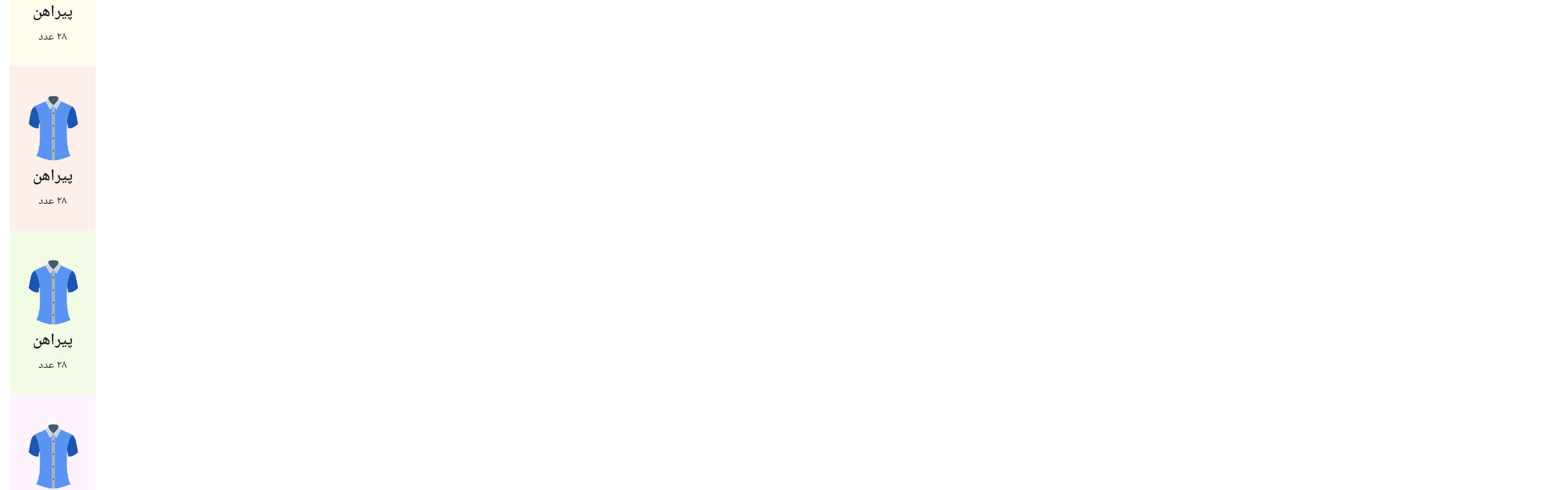
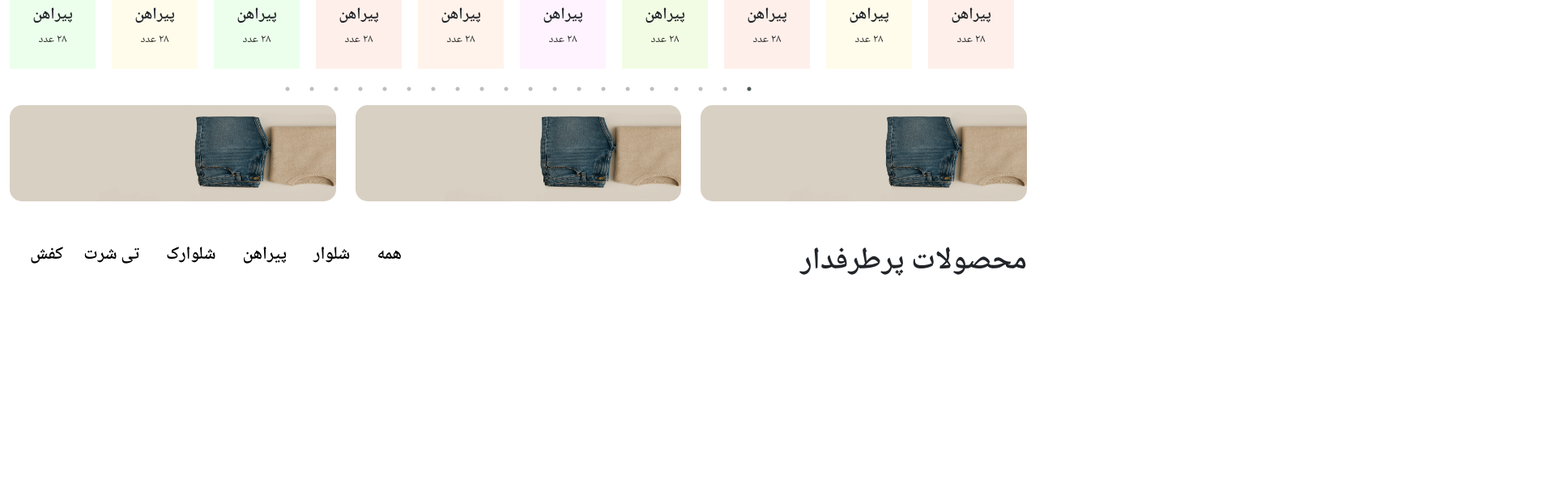
Before and after one commit to nima256/react-ecommerce, a React (Create React App) app: page / in a window 1280 px wide. Shown: the part 838-1444 px from the top of the page at 81% size, 1920 px wide, since content can reach past the window. After the commit the page ends 1411 px from the top, so only its background shows below. Built offline with nearby package versions, Linux system fonts and the light colour scheme; no server answers.

Commit message:
Adding Products

```diff
--- a/src/App.css
+++ b/src/App.css
@@ -36,3 +36,15 @@
 .transition {
   transition: all 0.3s ease-in-out;
 }
+
+.mr-auto {
+  margin-right: auto !important;
+}
+
+.mb-0 {
+  margin-bottom: 0 !important;
+}
+
+.mt-0 {
+  margin-bottom: 0px;
+}
--- a/src/components/banners/banners.css
+++ b/src/components/banners/banners.css
@@ -1,6 +1,5 @@
 .bannerSection {
   padding: 25px 0px;
-  margin-bottom: 100px;
 }
 
 .bannerSection .box {
--- a/src/components/slider/slider.js
+++ b/src/components/slider/slider.js
@@ -3,7 +3,7 @@ import "slick-carousel/slick/slick-theme.css";
 import Slider from "react-slick";
 import "./slider.css";
 
-import Slide1 from "../../../assets/images/slide1.png";
+import Slide1 from "../../assets/images/slide1.png";
 
 import Button from "@mui/material/Button";
 import SendOutlinedIcon from "@mui/icons-material/SendOutlined";
--- a/src/pages/Home/home.css
+++ b/src/pages/Home/home.css
@@ -0,0 +1,20 @@
+.homeProducts {
+  margin-bottom: 200px;
+  padding: 25px 0px;
+}
+.filterTab li {
+  margin-left: 25px;
+  position: relative;
+  font-weight: 600;
+}
+.filterTab li a {
+  color: #000;
+  text-decoration: none;
+  font-size: 22px;
+  display: inline-block;
+}
+
+.filterTab li:hover a {
+  color: #3bb77e !important;
+  transform: translateY(-10px);
+}
--- a/src/pages/Home/home.js
+++ b/src/pages/Home/home.js
@@ -1,6 +1,7 @@
+import "./home.css";
 import Banners from "../../components/banners/banners";
 import CatSlider from "../../components/catSlider/catSlider";
-import HomeSlider from "./slider/slider";
+import HomeSlider from "../../components/slider/slider";
 
 const Home = () => {
   return (
@@ -8,6 +9,34 @@ const Home = () => {
       <HomeSlider />
       <CatSlider />
       <Banners />
+
+      <section className="homeProducts">
+        <div className="container-fluid">
+          <div className="d-flex align-items-center">
+            <h2 className="hd mb-0 mt-0">محصولات پرطرفدار</h2>
+            <ul className="list list-inline mr-auto filterTab">
+              <li className="list-inline-item">
+                <a className="cursor transition">همه</a>
+              </li>
+              <li className="list-inline-item">
+                <a className="cursor transition">شلوار</a>
+              </li>
+              <li className="list-inline-item">
+                <a className="cursor transition">پیراهن</a>
+              </li>
+              <li className="list-inline-item">
+                <a className="cursor transition">شلوارک</a>
+              </li>
+              <li className="list-inline-item">
+                <a className="cursor transition">تی شرت</a>
+              </li>
+              <li className="list-inline-item">
+                <a className="cursor transition">کفش</a>
+              </li>
+            </ul>
+          </div>
+        </div>
+      </section>
     </>
   );
 };
```
Also changed, not shown: src/components/product/product.js (added, +12 -0 lines), src/components/product/product.css (added).
